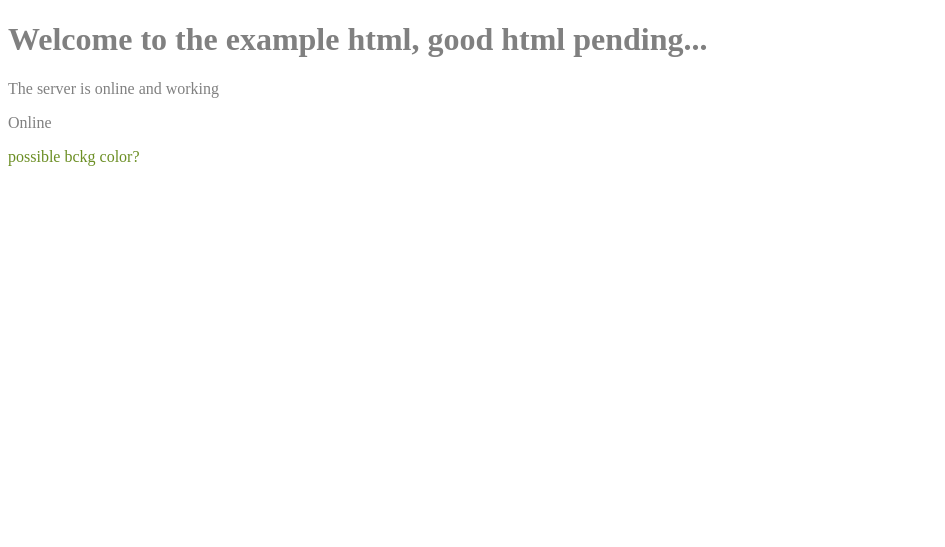
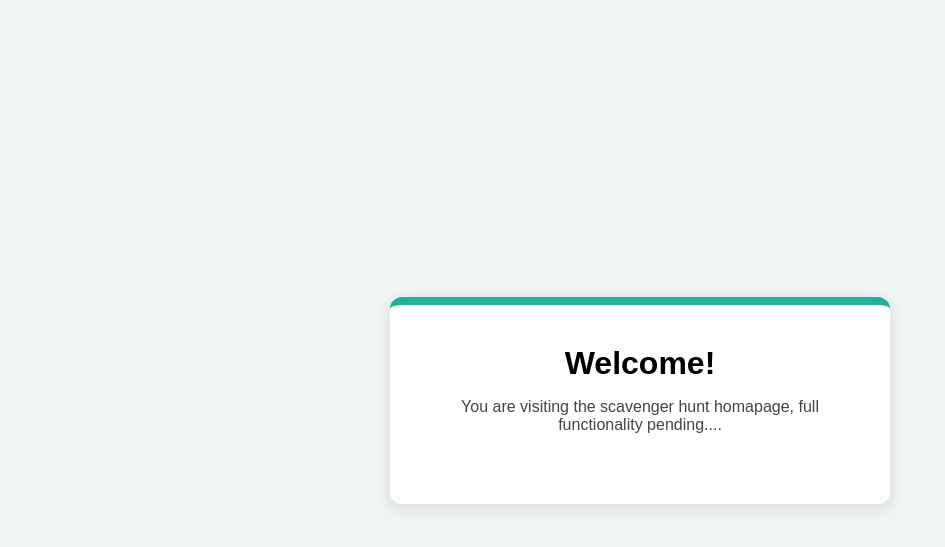
Before and after one commit to Paul0chris/projectA-main, a Django app: page / in a window 1280 px wide. Shown: the top 547 px of the page, without its empty margins (0-945 px from the left). Run offline with Django 5.2, Linux system fonts and the light colour scheme.

Commit message:
Update home.html
updated home html file

```diff
--- a/projectA/core/templates/home.html
+++ b/projectA/core/templates/home.html
@@ -1,28 +1,30 @@
-<!DOCTYPE html >
-<html >
-    <head >
-        <title >
-            Homepage
-        </title>
-    </head >
-    <body style="color : grey">
-        <h1>
-            Welcome to the example html, good html pending...
-        </h1>
-        <p1>The server is online and working</p1>
-        <p id="Status">server status...</p>
-        <script>
-            fetch("/")
-            .then(()=>{
-                document.getElementById("Status").textContent = "Online";
-            })
-            .catch(()=>{
-                document.getElementById("Status").textContent = "Offline";
-            })
-        </script>
-        <p2 style=" color: olivedrab;">
-            possible bckg color?
-        </p2>
+{% load static %}
 
-    </body>
+<!DOCTYPE html>
+<html lang="en">
+<head>
+    <meta charset="UTF-8">
+    <meta name="viewport" content="width=device-width, initial-scale=1.0">
+
+    <title> ECU Scavenger Hunt</title>
+
+    <link
+        rel="stylesheet"
+        href="{% static 'style_css/style.css' %}"
+    >
+</head>
+
+<body>
+    <main class="container">
+        <h1>Welcome!</h1>
+
+        <div class="accent-line"></div>
+
+
+        <p class="welcome-text">
+            You are visiting the scavenger hunt homapage, full functionality pending....
+        </p>
+
+    </main>
+</body>
 </html>
```
